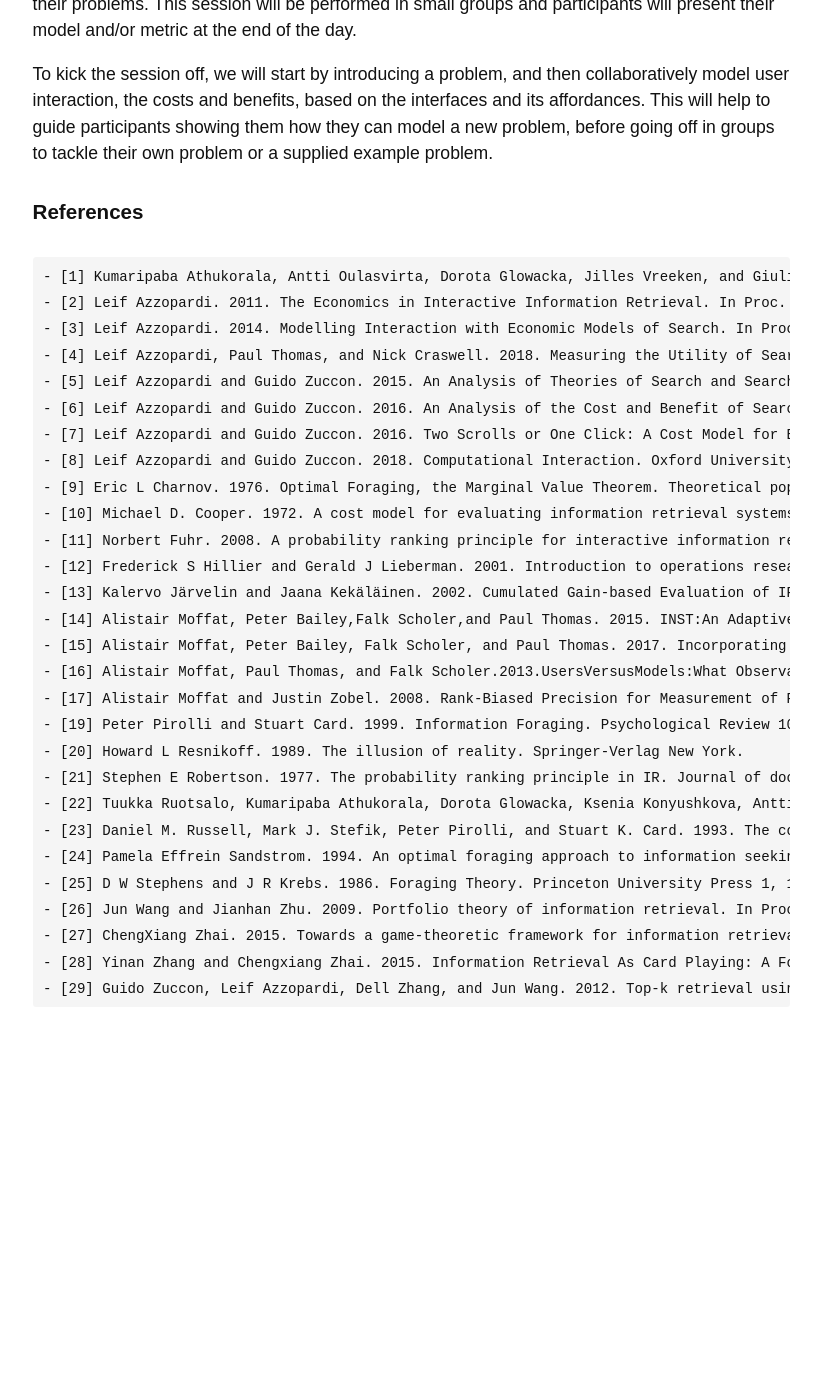
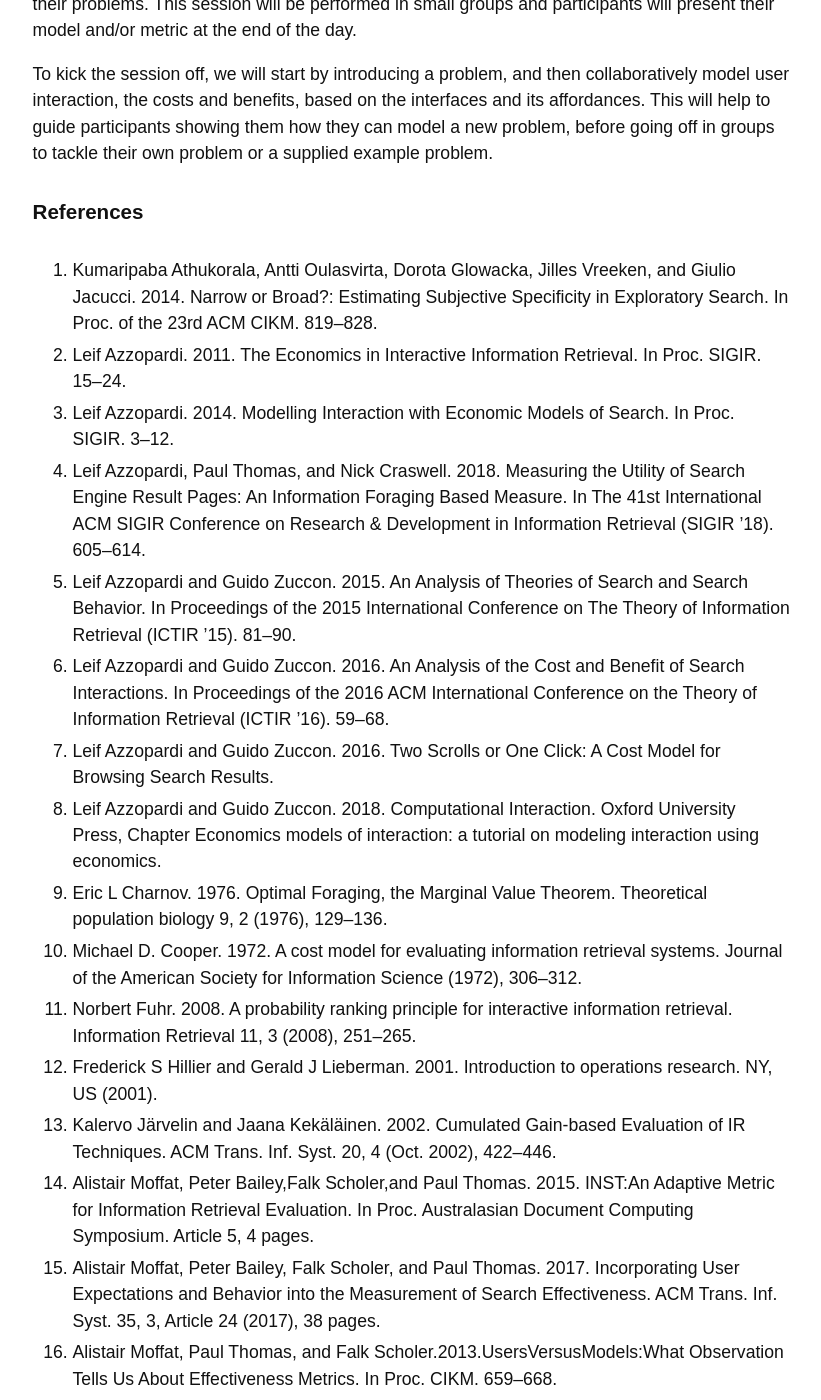
Before and after one commit to ielab/ielab.github.io, a Jekyll site: the page built from _tutorials/economic-models-measures-search.md, in a window 1280 px wide and 1400 px high, scrolled down 3290 px. Shown: the whole window, without its empty margins (330-1151 px from the left). Built offline with Jekyll 4.4.1, drawn with Linux system fonts in a browser that asks for light colours; before the commit the page ends 4325 px from its top, so only the background shows below that; some of the changed text lies outside the part shown.

Commit message:
updated tutorial references

```diff
--- a/_tutorials/economic-models-measures-search.md
+++ b/_tutorials/economic-models-measures-search.md
@@ -50,31 +50,32 @@ To kick the session off, we will start by introducing a problem, and then collab
 
 ### References
 
-    - [1] Kumaripaba Athukorala, Antti Oulasvirta, Dorota Glowacka, Jilles Vreeken, and Giulio Jacucci. 2014. Narrow or Broad?: Estimating Subjective Specificity in Exploratory Search. In Proc. of the 23rd ACM CIKM. 819–828.
-    - [2] Leif Azzopardi. 2011. The Economics in Interactive Information Retrieval. In Proc. SIGIR. 15–24.
-    - [3] Leif Azzopardi. 2014. Modelling Interaction with Economic Models of Search. In Proc. SIGIR. 3–12.
-    - [4] Leif Azzopardi, Paul Thomas, and Nick Craswell. 2018. Measuring the Utility of Search Engine Result Pages: An Information Foraging Based Measure. In The 41st International ACM SIGIR Conference on Research &#38; Development in Information Retrieval (SIGIR ’18). 605–614.
-    - [5] Leif Azzopardi and Guido Zuccon. 2015. An Analysis of Theories of Search and Search Behavior. In Proceedings of the 2015 International Conference on The Theory of Information Retrieval (ICTIR ’15). 81–90.
-    - [6] Leif Azzopardi and Guido Zuccon. 2016. An Analysis of the Cost and Benefit of Search Interactions. In Proceedings of the 2016 ACM International Conference on the Theory of Information Retrieval (ICTIR ’16). 59–68.
-    - [7] Leif Azzopardi and Guido Zuccon. 2016. Two Scrolls or One Click: A Cost Model for Browsing Search Results.
-    - [8] Leif Azzopardi and Guido Zuccon. 2018. Computational Interaction. Oxford University Press, Chapter Economics models of interaction: a tutorial on modeling interaction using economics.
-    - [9] Eric L Charnov. 1976. Optimal Foraging, the Marginal Value Theorem. Theoretical population biology 9, 2 (1976), 129–136.
-    - [10] Michael D. Cooper. 1972. A cost model for evaluating information retrieval systems. Journal of the American Society for Information Science (1972), 306–312.
-    - [11] Norbert Fuhr. 2008. A probability ranking principle for interactive information retrieval. Information Retrieval 11, 3 (2008), 251–265.
-    - [12] Frederick S Hillier and Gerald J Lieberman. 2001. Introduction to operations research. NY, US (2001).
-    - [13] Kalervo Järvelin and Jaana Kekäläinen. 2002. Cumulated Gain-based Evaluation of IR Techniques. ACM Trans. Inf. Syst. 20, 4 (Oct. 2002), 422–446.
-    - [14] Alistair Moffat, Peter Bailey,Falk Scholer,and Paul Thomas. 2015. INST:An Adaptive Metric for Information Retrieval Evaluation. In Proc. Australasian Document Computing Symposium. Article 5, 4 pages.
-    - [15] Alistair Moffat, Peter Bailey, Falk Scholer, and Paul Thomas. 2017. Incorporating User Expectations and Behavior into the Measurement of Search Effectiveness. ACM Trans. Inf. Syst. 35, 3, Article 24 (2017), 38 pages.
-    - [16] Alistair Moffat, Paul Thomas, and Falk Scholer.2013.UsersVersusModels:What Observation Tells Us About Effectiveness Metrics. In Proc. CIKM. 659–668.
-    - [17] Alistair Moffat and Justin Zobel. 2008. Rank-Biased Precision for Measurement of Retrieval Effectiveness. ACM Trans. on Information Systems 27, 1 (2008), 2:1–2:27. [18] Katta G Murty. 2003. Optimization Models For Decision Making: Volume. Uni- versity of Michigan, Ann Arbor (2003).
-    - [19] Peter Pirolli and Stuart Card. 1999. Information Foraging. Psychological Review 106 (1999), 643–675. Issue 4.
-    - [20] Howard L Resnikoff. 1989. The illusion of reality. Springer-Verlag New York.
-    - [21] Stephen E Robertson. 1977. The probability ranking principle in IR. Journal of documentation 33, 4 (1977), 294–304.
-    - [22] Tuukka Ruotsalo, Kumaripaba Athukorala, Dorota Glowacka, Ksenia Konyushkova, Antti Oulasvirta, Samuli Kaipiainen, Samuel Kaski, and Giulio Jacucci. 2013. Supporting Exploratory Search Tasks with Interactive User Modeling. In Proceedings of the 76th ASIS&T Annual Meeting (ASIST ’13). Article 39, 10 pages.
-    - [23] Daniel M. Russell, Mark J. Stefik, Peter Pirolli, and Stuart K. Card. 1993. The cost structure of sensemaking. In Proceedings of the INTERACT and SIGCHI Conference. 269–276.
-    - [24] Pamela Effrein Sandstrom. 1994. An optimal foraging approach to information seeking and use. The library quarterly (1994), 414–449.
-    - [25] D W Stephens and J R Krebs. 1986. Foraging Theory. Princeton University Press 1, 10 (1986), 100.
-    - [26] Jun Wang and Jianhan Zhu. 2009. Portfolio theory of information retrieval. In Proceedings of the 32nd international ACM SIGIR conference. ACM, 115–122.
-    - [27] ChengXiang Zhai. 2015. Towards a game-theoretic framework for information retrieval. In Proceedings of the 38th International ACM SIGIR Conference on Research and Development in Information Retrieval. ACM, 543–543.
-    - [28] Yinan Zhang and Chengxiang Zhai. 2015. Information Retrieval As Card Playing: A Formal Model for Optimizing Interactive Retrieval Interface. In Proceedings of the 38th International ACM SIGIR Conference on Research and Development in Information Retrieval (SIGIR ’15). 685–694.
-    - [29] Guido Zuccon, Leif Azzopardi, Dell Zhang, and Jun Wang. 2012. Top-k retrieval using facility location analysis. In Proc. of ECIR. 305–316.
+1. Kumaripaba Athukorala, Antti Oulasvirta, Dorota Glowacka, Jilles Vreeken, and Giulio Jacucci. 2014. Narrow or Broad?: Estimating Subjective Specificity in Exploratory Search. In Proc. of the 23rd ACM CIKM. 819–828.
+2. Leif Azzopardi. 2011. The Economics in Interactive Information Retrieval. In Proc. SIGIR. 15–24.
+3. Leif Azzopardi. 2014. Modelling Interaction with Economic Models of Search. In Proc. SIGIR. 3–12.
+4. Leif Azzopardi, Paul Thomas, and Nick Craswell. 2018. Measuring the Utility of Search Engine Result Pages: An Information Foraging Based Measure. In The 41st International ACM SIGIR Conference on Research &#38; Development in Information Retrieval (SIGIR ’18). 605–614.
+5. Leif Azzopardi and Guido Zuccon. 2015. An Analysis of Theories of Search and Search Behavior. In Proceedings of the 2015 International Conference on The Theory of Information Retrieval (ICTIR ’15). 81–90.
+6. Leif Azzopardi and Guido Zuccon. 2016. An Analysis of the Cost and Benefit of Search Interactions. In Proceedings of the 2016 ACM International Conference on the Theory of Information Retrieval (ICTIR ’16). 59–68.
+7. Leif Azzopardi and Guido Zuccon. 2016. Two Scrolls or One Click: A Cost Model for Browsing Search Results.
+8. Leif Azzopardi and Guido Zuccon. 2018. Computational Interaction. Oxford University Press, Chapter Economics models of interaction: a tutorial on modeling interaction using economics.
+9. Eric L Charnov. 1976. Optimal Foraging, the Marginal Value Theorem. Theoretical population biology 9, 2 (1976), 129–136.
+10. Michael D. Cooper. 1972. A cost model for evaluating information retrieval systems. Journal of the American Society for Information Science (1972), 306–312.
+11. Norbert Fuhr. 2008. A probability ranking principle for interactive information retrieval. Information Retrieval 11, 3 (2008), 251–265.
+12. Frederick S Hillier and Gerald J Lieberman. 2001. Introduction to operations research. NY, US (2001).
+13. Kalervo Järvelin and Jaana Kekäläinen. 2002. Cumulated Gain-based Evaluation of IR Techniques. ACM Trans. Inf. Syst. 20, 4 (Oct. 2002), 422–446.
+14. Alistair Moffat, Peter Bailey,Falk Scholer,and Paul Thomas. 2015. INST:An Adaptive Metric for Information Retrieval Evaluation. In Proc. Australasian Document Computing Symposium. Article 5, 4 pages.
+15. Alistair Moffat, Peter Bailey, Falk Scholer, and Paul Thomas. 2017. Incorporating User Expectations and Behavior into the Measurement of Search Effectiveness. ACM Trans. Inf. Syst. 35, 3, Article 24 (2017), 38 pages.
+16. Alistair Moffat, Paul Thomas, and Falk Scholer.2013.UsersVersusModels:What Observation Tells Us About Effectiveness Metrics. In Proc. CIKM. 659–668.
+17. Alistair Moffat and Justin Zobel. 2008. Rank-Biased Precision for Measurement of Retrieval Effectiveness. ACM Trans. on Information Systems 27, 1 (2008), 2:1–2:27.
+18. Katta G Murty. 2003. Optimization Models For Decision Making: Volume. Uni- versity of Michigan, Ann Arbor (2003).
+19. Peter Pirolli and Stuart Card. 1999. Information Foraging. Psychological Review 106 (1999), 643–675. Issue 4.
+20. Howard L Resnikoff. 1989. The illusion of reality. Springer-Verlag New York.
+21. Stephen E Robertson. 1977. The probability ranking principle in IR. Journal of documentation 33, 4 (1977), 294–304.
+22. Tuukka Ruotsalo, Kumaripaba Athukorala, Dorota Glowacka, Ksenia Konyushkova, Antti Oulasvirta, Samuli Kaipiainen, Samuel Kaski, and Giulio Jacucci. 2013. Supporting Exploratory Search Tasks with Interactive User Modeling. In Proceedings of the 76th ASIS&T Annual Meeting (ASIST ’13). Article 39, 10 pages.
+23. Daniel M. Russell, Mark J. Stefik, Peter Pirolli, and Stuart K. Card. 1993. The cost structure of sensemaking. In Proceedings of the INTERACT and SIGCHI Conference. 269–276.
+24. Pamela Effrein Sandstrom. 1994. An optimal foraging approach to information seeking and use. The library quarterly (1994), 414–449.
+25. D W Stephens and J R Krebs. 1986. Foraging Theory. Princeton University Press 1, 10 (1986), 100.
+26. Jun Wang and Jianhan Zhu. 2009. Portfolio theory of information retrieval. In Proceedings of the 32nd international ACM SIGIR conference. ACM, 115–122.
+27. ChengXiang Zhai. 2015. Towards a game-theoretic framework for information retrieval. In Proceedings of the 38th International ACM SIGIR Conference on Research and Development in Information Retrieval. ACM, 543–543.
+28. Yinan Zhang and Chengxiang Zhai. 2015. Information Retrieval As Card Playing: A Formal Model for Optimizing Interactive Retrieval Interface. In Proceedings of the 38th International ACM SIGIR Conference on Research and Development in Information Retrieval (SIGIR ’15). 685–694.
+29. Guido Zuccon, Leif Azzopardi, Dell Zhang, and Jun Wang. 2012. Top-k retrieval using facility location analysis. In Proc. of ECIR. 305–316.
```
